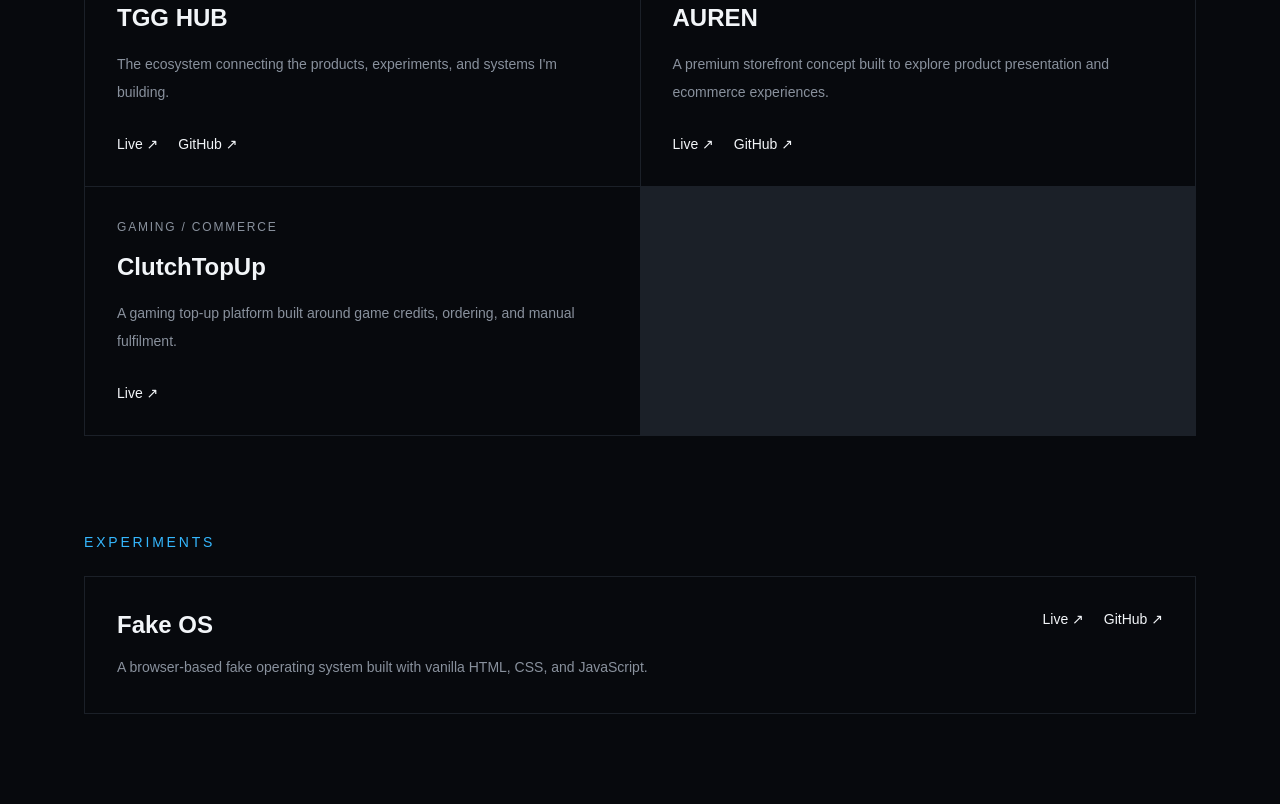
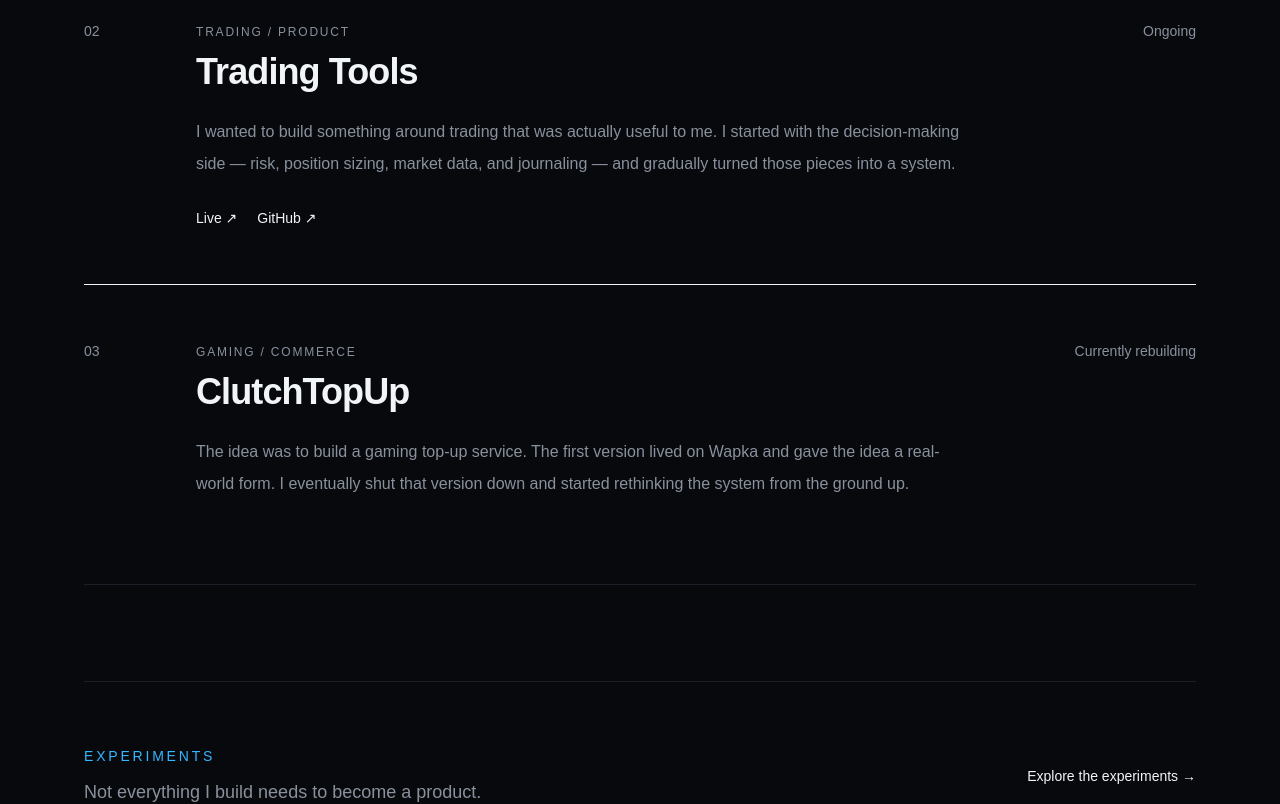
Before and after one commit to JJTGG/JAYJAYTGG, a Next.js app: page /work in a window 1280 px wide. Shown: the part 800-1604 px from the top of the page. Built offline with nearby package versions, Linux system fonts and the light colour scheme.

Commit message:
feat: redesign work page

```diff
--- a/app/work/page.tsx
+++ b/app/work/page.tsx
@@ -1,52 +1,31 @@
 const projects = [
   {
+    number: "01",
     name: "AI Arena",
     type: "AI / Product",
     description:
-      "A multi-model AI workspace for running and comparing different AI providers.",
+      "I was already using multiple AI models at the same time. The idea of putting them together in one workspace came to me, so I started building it.",
+    status: "Ongoing",
     live: "https://ai-arena-red.vercel.app/",
     github: "https://github.com/JJTGG/ai-arena"
   },
   {
+    number: "02",
     name: "Trading Tools",
-    type: "Fintech / Tools",
+    type: "Trading / Product",
     description:
-      "A trading decision-support platform built around calculators, risk tools, market data, and analytics.",
+      "I wanted to build something around trading that was actually useful to me. I started with the decision-making side — risk, position sizing, market data, and journaling — and gradually turned those pieces into a system.",
+    status: "Ongoing",
     live: "https://trading-tools-xi.vercel.app/",
     github: "https://github.com/JJTGG/trading-tools"
   },
   {
-    name: "TGG HUB",
-    type: "Ecosystem",
-    description:
-      "The ecosystem connecting the products, experiments, and systems I'm building.",
-    live: "https://tgg-hub.vercel.app/",
-    github: "https://github.com/JJTGG/tgg-hub"
-  },
-  {
-    name: "AUREN",
-    type: "Storefront / Concept",
-    description:
-      "A premium storefront concept built to explore product presentation and ecommerce experiences.",
-    live: "https://auren-store-delta.vercel.app/",
-    github: "https://github.com/JJTGG/auren-store"
-  },
-  {
+    number: "03",
     name: "ClutchTopUp",
     type: "Gaming / Commerce",
     description:
-      "A gaming top-up platform built around game credits, ordering, and manual fulfilment.",
-    live: "https://clutchtopup.wapka.top"
-  }
-];
-
-const experiments = [
-  {
-    name: "Fake OS",
-    description:
-      "A browser-based fake operating system built with vanilla HTML, CSS, and JavaScript.",
-    live: "https://jjtgg.github.io/fake-os/",
-    github: "https://github.com/JJTGG/fake-os"
+      "The idea was to build a gaming top-up service. The first version lived on Wapka and gave the idea a real-world form. I eventually shut that version down and started rethinking the system from the ground up.",
+    status: "Currently rebuilding"
   }
 ];
 
@@ -64,35 +43,43 @@ export default function WorkPage() {
           </h1>
 
           <p className="mt-7 max-w-2xl text-lg leading-8 text-[var(--muted)]">
-            Products, systems, experiments, and ideas that made it far enough
-            to become something real.
+            Some started as ideas I couldn&apos;t leave alone. Building them
+            was how I found out what they could become.
           </p>
         </div>
 
         <div className="mt-20">
-          <p className="text-sm font-medium uppercase tracking-[0.2em] text-[var(--accent)]">
-            Built
+          <div className="divide-y border-y border-[var(--line)]">
+            {projects.map((project) => (
+              <article key={project.name} className="py-10 sm:py-14">
+                <div className="grid gap-8 md:grid-cols-[80px_1fr]">
+                  <p className="text-sm font-medium text-[var(--muted)]">
+                    {project.number}
                   </p>
 
-          <div className="mt-6 grid gap-px overflow-hidden border border-[var(--line)] bg-[var(--line)] md:grid-cols-2">
-            {projects.map((project) => (
-              <article
-                key={project.name}
-                className="bg-[var(--background)] p-6 sm:p-8"
-              >
+                  <div>
+                    <div className="flex flex-col gap-3 sm:flex-row sm:items-baseline sm:justify-between">
+                      <div>
                         <p className="text-xs font-medium uppercase tracking-[0.15em] text-[var(--muted)]">
                           {project.type}
                         </p>
 
-                <h2 className="mt-4 text-2xl font-semibold">
+                        <h2 className="mt-3 text-3xl font-semibold tracking-tight sm:text-4xl">
                           {project.name}
                         </h2>
+                      </div>
 
-                <p className="mt-4 text-sm leading-7 text-[var(--muted)]">
+                      <p className="text-sm text-[var(--muted)]">
+                        {project.status}
+                      </p>
+                    </div>
+
+                    <p className="mt-6 max-w-3xl text-base leading-8 text-[var(--muted)]">
                       {project.description}
                     </p>
 
                     <div className="mt-7 flex flex-wrap gap-5 text-sm">
+                      {project.live && (
                         <a
                           href={project.live}
                           target="_blank"
@@ -101,6 +88,7 @@ export default function WorkPage() {
                         >
                           Live ↗
                         </a>
+                      )}
 
                       {project.github && (
                         <a
@@ -113,57 +101,33 @@ export default function WorkPage() {
                         </a>
                       )}
                     </div>
-              </article>
-            ))}
-          </div>
-        </div>
-
-        <div className="mt-24">
-          <p className="text-sm font-medium uppercase tracking-[0.2em] text-[var(--accent)]">
-            Experiments
-          </p>
-
-          <div className="mt-6 border border-[var(--line)]">
-            {experiments.map((experiment) => (
-              <article
-                key={experiment.name}
-                className="p-6 sm:p-8"
-              >
-                <div className="flex flex-col gap-6 sm:flex-row sm:items-start sm:justify-between">
-                  <div>
-                    <h2 className="text-2xl font-semibold">
-                      {experiment.name}
-                    </h2>
-
-                    <p className="mt-3 max-w-2xl text-sm leading-7 text-[var(--muted)]">
-                      {experiment.description}
-                    </p>
-                  </div>
-
-                  <div className="flex gap-5 text-sm">
-                    <a
-                      href={experiment.live}
-                      target="_blank"
-                      rel="noreferrer"
-                      className="transition-colors hover:text-[var(--accent)]"
-                    >
-                      Live ↗
-                    </a>
-
-                    <a
-                      href={experiment.github}
-                      target="_blank"
-                      rel="noreferrer"
-                      className="text-[var(--muted)] transition-colors hover:text-[var(--foreground)]"
-                    >
-                      GitHub ↗
-                    </a>
                   </div>
                 </div>
               </article>
             ))}
           </div>
         </div>
+
+        <div className="mt-24 border-t border-[var(--line)] pt-16">
+          <div className="flex flex-col gap-5 sm:flex-row sm:items-center sm:justify-between">
+            <div>
+              <p className="text-sm font-medium uppercase tracking-[0.2em] text-[var(--accent)]">
+                Experiments
+              </p>
+
+              <p className="mt-3 text-lg text-[var(--muted)]">
+                Not everything I build needs to become a product.
+              </p>
+            </div>
+
+            <a
+              href="/experiments"
+              className="shrink-0 text-sm text-[var(--muted)] transition-colors hover:text-[var(--foreground)]"
+            >
+              Explore the experiments →
+            </a>
+          </div>
+        </div>
       </section>
     </main>
   );
```
Lines whose indentation alone changed are shown as unchanged.
